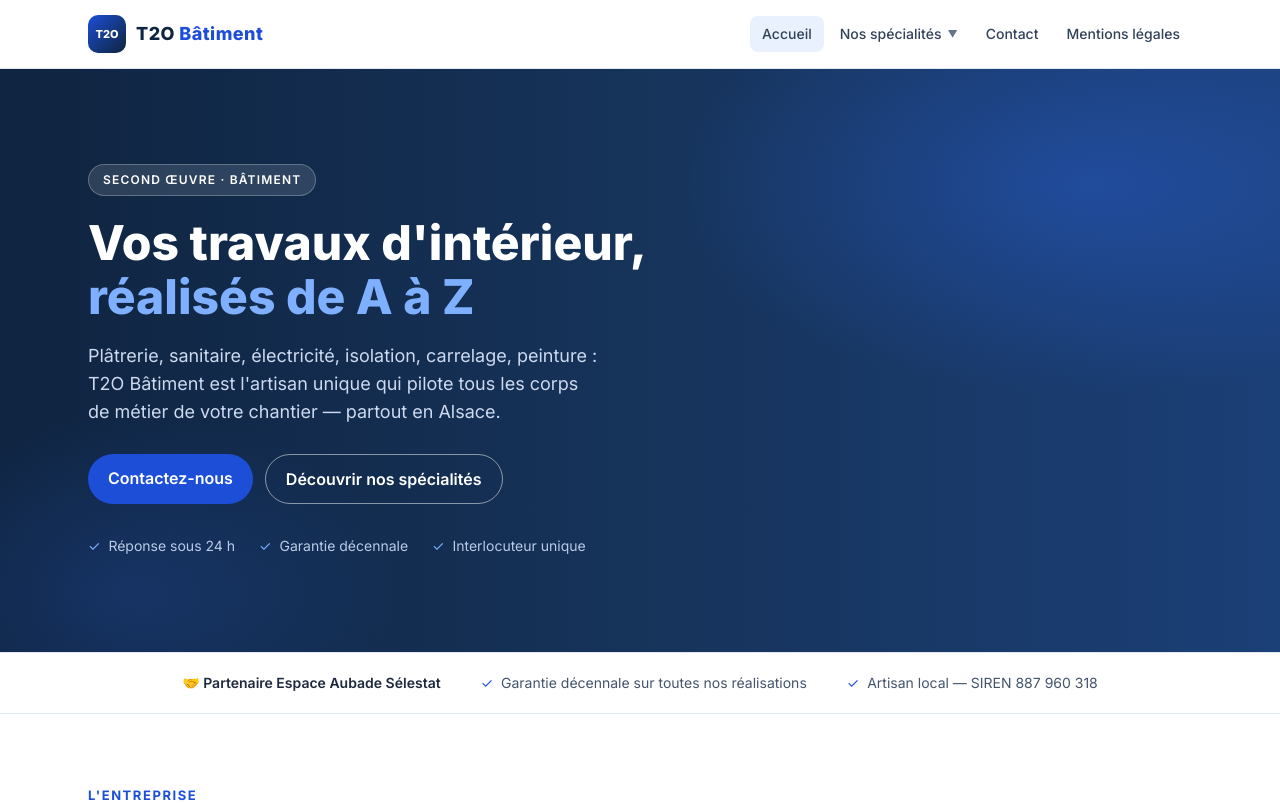
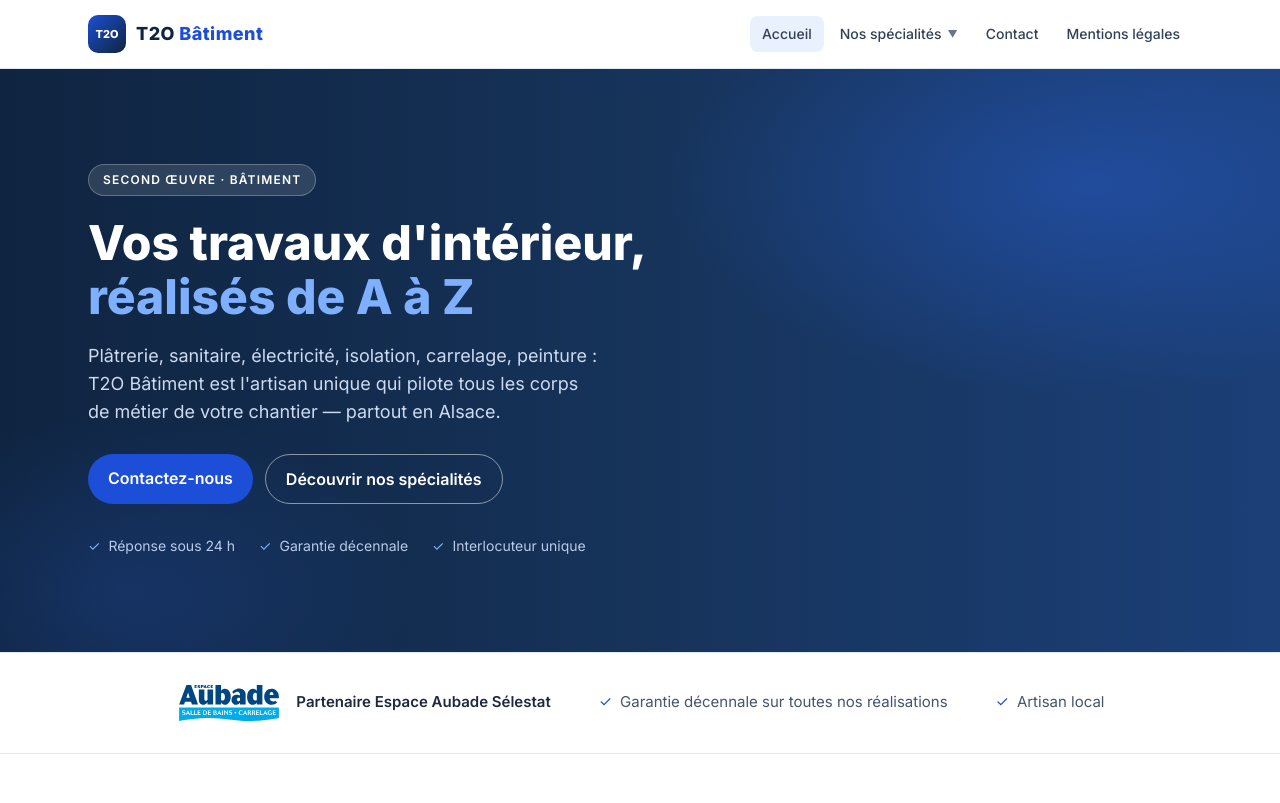
Before and after one commit to Thomas-Ries/t2o, a Vue app: page / in a window 1280 px wide. Shown: the top 803 px of the page. Built offline with nearby package versions, Linux system fonts and the light colour scheme.

Commit message:
feat: logo Espace Aubade officiel dans le bandeau, retrait du SIREN

```diff
--- a/src/views/HomeView.vue
+++ b/src/views/HomeView.vue
@@ -49,10 +49,13 @@ const gScroll = (dir) => {
 
   <!-- Bandeau de confiance -->
   <section class="border-y border-slate-200 bg-white">
-    <div class="mx-auto max-w-6xl px-5 sm:px-6 py-5 flex flex-wrap items-center justify-center gap-x-10 gap-y-2.5 text-sm text-slate-600">
-      <span class="flex items-center gap-2 font-semibold text-slate-800">🤝 Partenaire Espace Aubade Sélestat</span>
-      <span class="flex items-center gap-2"><span class="text-brand-600">✓</span> Garantie décennale sur toutes nos réalisations</span>
-      <span class="flex items-center gap-2"><span class="text-brand-600">✓</span> Artisan local — SIREN 887 960 318</span>
+    <div class="mx-auto max-w-6xl px-5 sm:px-6 py-7 flex flex-wrap items-center justify-center gap-x-12 gap-y-4">
+      <span class="flex items-center gap-3.5">
+        <img src="/logos/aubade.svg" alt="Espace Aubade" class="h-11 w-auto" />
+        <span class="text-[15px] font-semibold text-slate-800">Partenaire Espace Aubade Sélestat</span>
+      </span>
+      <span class="flex items-center gap-2 text-[15px] text-slate-600"><span class="text-brand-600">✓</span> Garantie décennale sur toutes nos réalisations</span>
+      <span class="flex items-center gap-2 text-[15px] text-slate-600"><span class="text-brand-600">✓</span> Artisan local</span>
     </div>
   </section>
 
```
Also changed, not shown: public/logos/aubade.svg (added).
